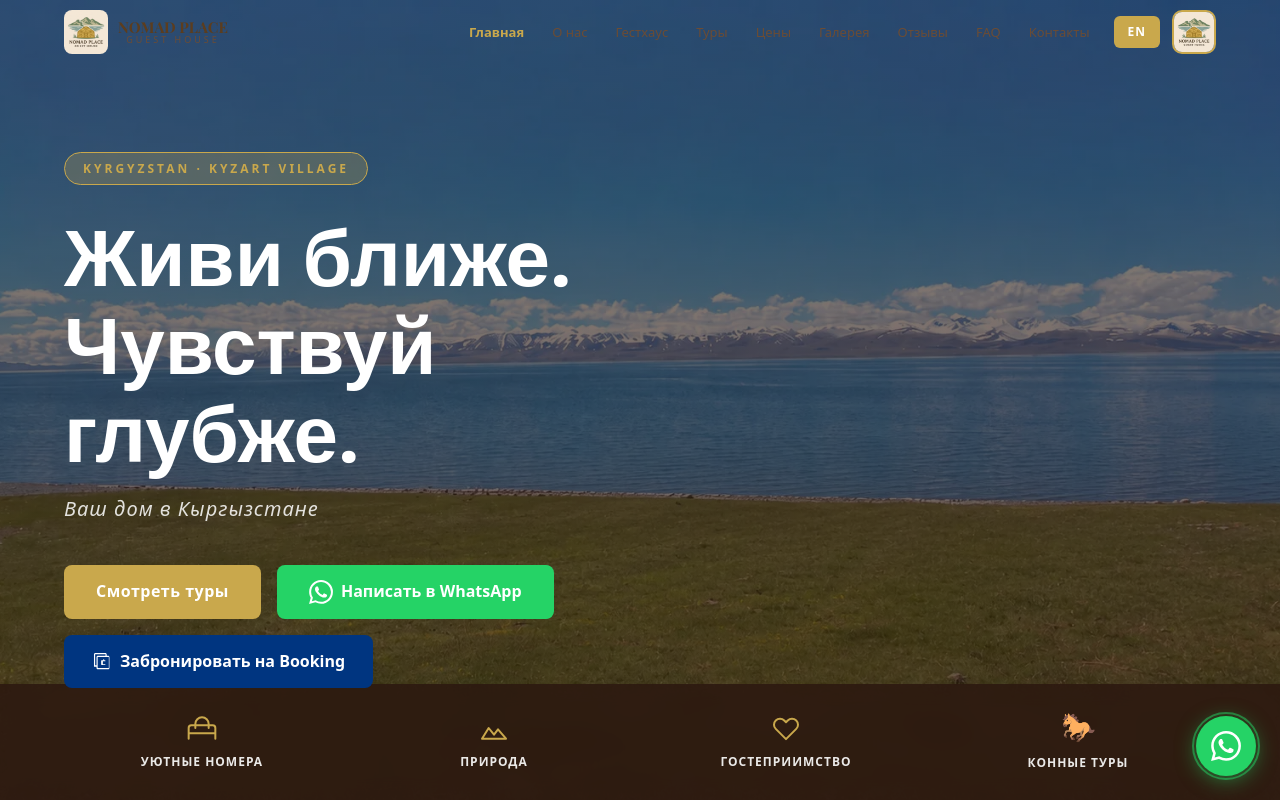
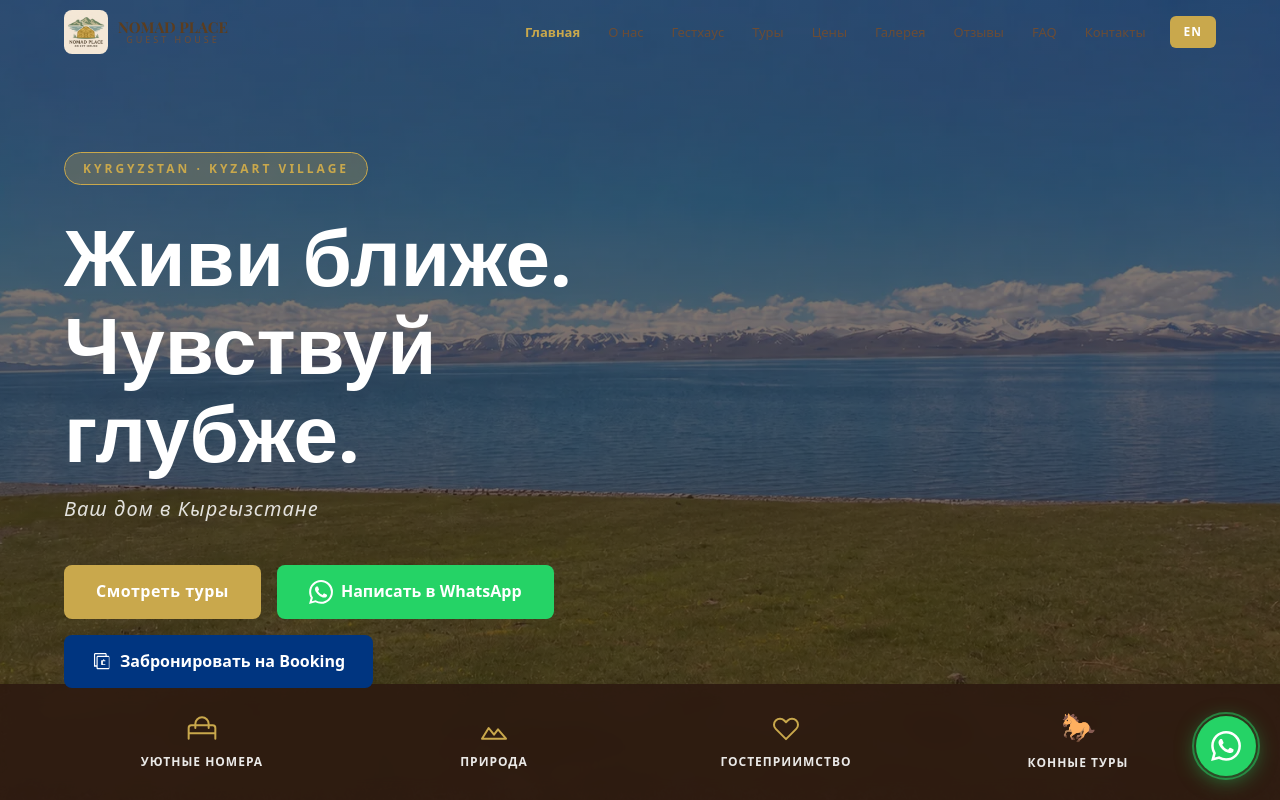
Before and after one commit to graz1p777dev/nomad-place, a Next.js app: page / in a window 1280 px wide. Shown: the top 800 px of the page. Built offline with nearby package versions, Linux system fonts and the light colour scheme; a web font is replaced by a local one.

Commit message:
Remove duplicate logo from desktop navbar

```diff
--- a/src/app/page.tsx
+++ b/src/app/page.tsx
@@ -363,9 +363,6 @@ export default function NomadPlace() {
               marginLeft: 8, background: gold, color: "white", border: "none",
               borderRadius: 6, padding: "6px 14px", fontSize: 12, fontWeight: 600, cursor: "pointer", letterSpacing: 1,
             }}>{lang === "ru" ? "EN" : "RU"}</button>
-            <button onClick={() => scrollTo("home")} style={{ background: "none", border: "none", cursor: "pointer", padding: 0, marginLeft: 8, display: "flex", alignItems: "center" }}>
-              <img src="/nomad-place-logo.jpg" alt="Nomad Place" style={{ height: 44, width: 44, borderRadius: 10, objectFit: "cover", border: `2px solid ${gold}` }} />
-            </button>
           </div>
 
           {/* Mobile controls */}
```
